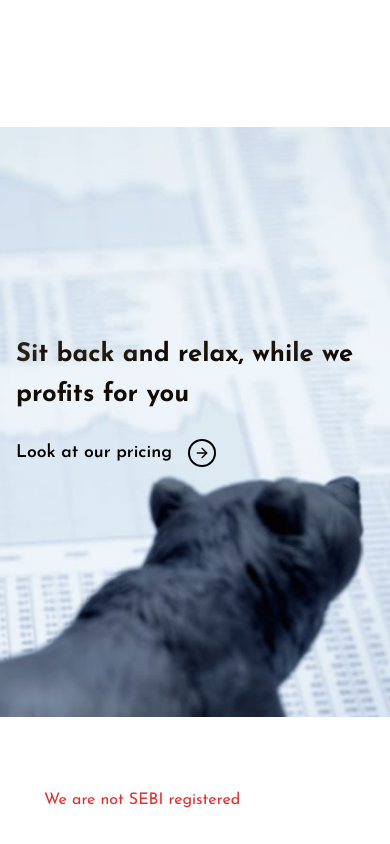
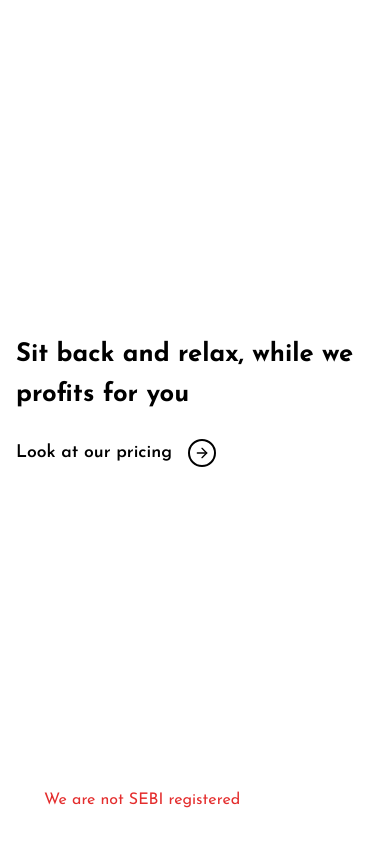
Before and after one commit to LalithYagnavalkya/website-stag, a React (Create React App) app: page / in a window 390 px wide. Shown: the top 844 px of the page. Built offline with nearby package versions, Linux system fonts and the light colour scheme.

Commit message:
Fix padding for phone

```diff
--- a/src/styles/components/Risk.scss
+++ b/src/styles/components/Risk.scss
@@ -60,13 +60,14 @@
         font-size: 20px;
         line-height: 171%;
         color: #757575;
-        @include media("<=phone") {
-          font-size: 16px;
-          width: 300px;
-        }
+
         @include media("<=desktop") {
           font-size: 16px;
           width: 380px;
+        }
+        @include media("<=phone") {
+          font-size: 16px;
+          width: 340px;
         }
       }
     }
--- a/src/styles/components/banner.scss
+++ b/src/styles/components/banner.scss
@@ -107,6 +107,7 @@
       @include media("<=phone") {
         right: 0rem;
         width: 100%;
+        display: none;
       }
       img {
         @include media("<=phone") {
```
